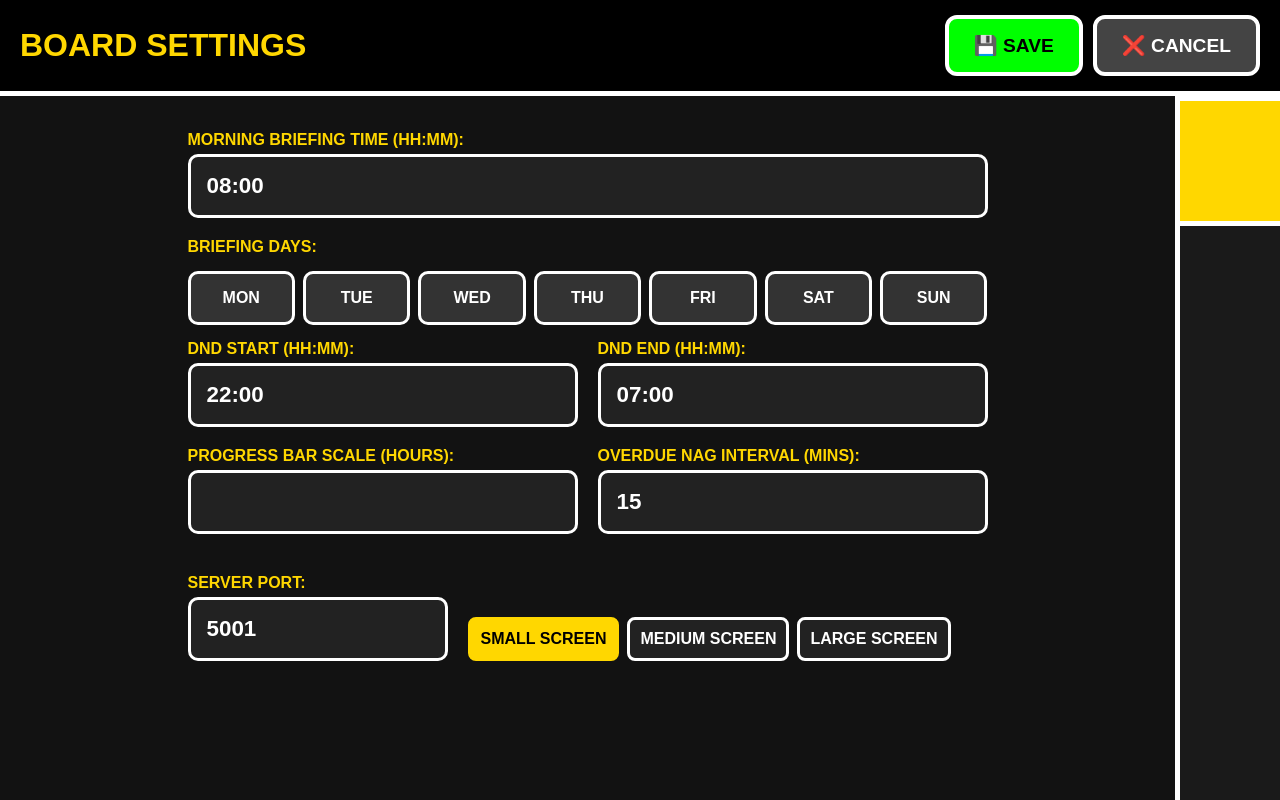
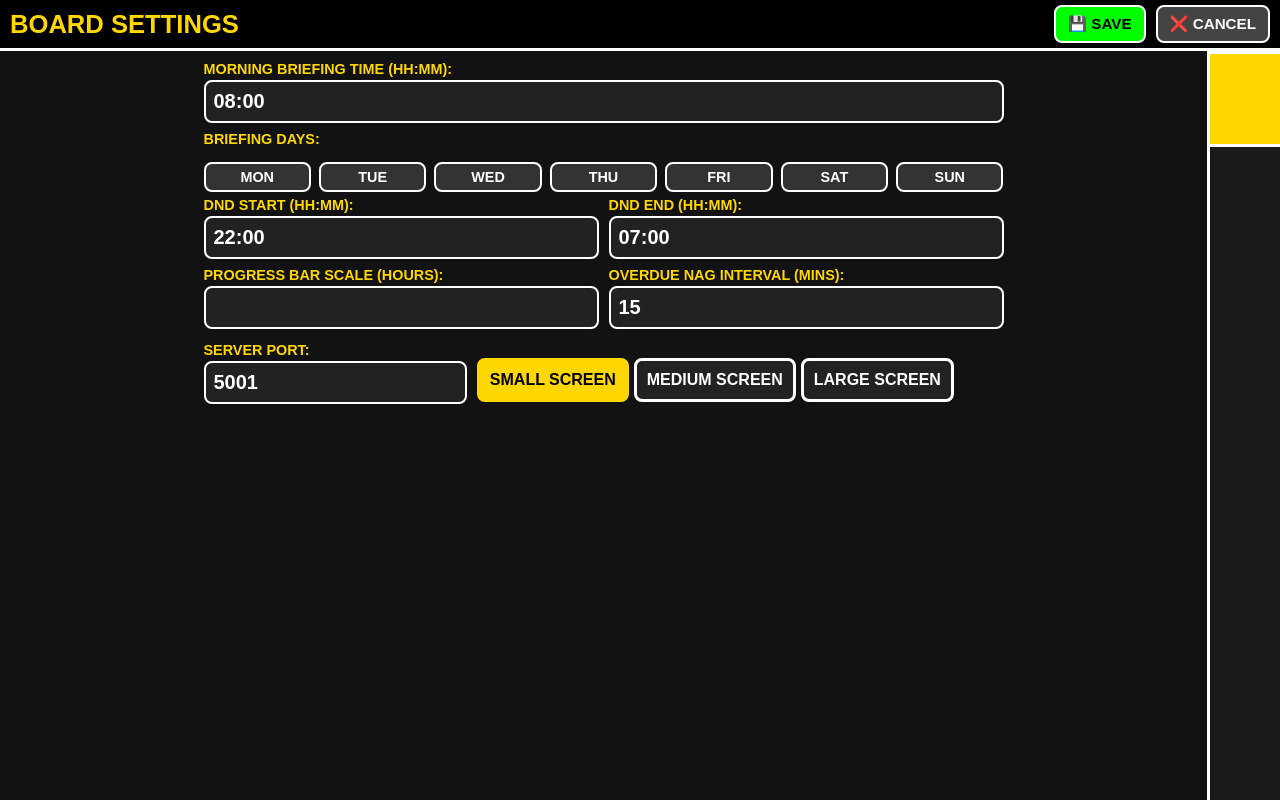
Before and after one commit to TheSharmanator/adhdtaskmanager, a Flask app: page /settings in a window 1280 px wide. Run offline with Flask 3, Linux system fonts and the light colour scheme; data comes from the database, SQL or seed files in the repository; parts of the project's set-up code (start-up, migrations or seed data) failed here and were passed over.

Commit message:
UI: scale down edit_task (40%) and settings (10-20%) with padding cleanup

```diff
--- a/templates/settings.html
+++ b/templates/settings.html
@@ -13,17 +13,17 @@
 
         /* --- STREAMLINED COMMAND HEADER --- */
         header {
-            background: #000; padding: 15px 20px; border-bottom: 5px solid white;
+            background: #000; padding: 5px 10px; border-bottom: 3px solid white;
             display: flex; justify-content: space-between; align-items: center; z-index: 100;
         }
 
-        h2 { margin: 0; font-size: 2rem; text-transform: uppercase; color: #ffd700; }
+        h2 { margin: 0; font-size: 1.6rem; text-transform: uppercase; color: #ffd700; }
 
         .header-btns { display: flex; gap: 10px; }
 
         .btn-header {
-            padding: 15px 25px; border: 4px solid white; border-radius: 12px;
-            font-weight: 900; font-size: 1.2rem; text-decoration: none; text-transform: uppercase;
+            padding: 8px 12px; border: 2px solid white; border-radius: 8px;
+            font-weight: 900; font-size: 0.95rem; text-decoration: none; text-transform: uppercase;
             cursor: pointer; display: flex; align-items: center;
         }
         .btn-save { background: #00ff00; color: black; }
@@ -33,41 +33,41 @@
         #main-container { display: flex; flex: 1; overflow: hidden; }
 
         #scroll-area {
-            flex: 1; overflow-y: scroll; padding: 20px;
+            flex: 1; overflow-y: scroll; padding: 5px;
             scrollbar-width: none; -ms-overflow-style: none;
         }
         #scroll-area::-webkit-scrollbar { display: none; }
 
         /* Chunky Scrollbar */
         #custom-scrollbar {
-            width: 100px; background: #1a1a1a; border-left: 5px solid white;
+            width: 70px; background: #1a1a1a; border-left: 3px solid white;
             position: relative; cursor: pointer;
         }
         #scroll-thumb {
-            width: 100%; height: 120px; background: #ffd700;
-            border-bottom: 5px solid white; border-top: 5px solid white;
+            width: 100%; height: 90px; background: #ffd700;
+            border-bottom: 3px solid white; border-top: 3px solid white;
             position: absolute; top: 0;
         }
 
         form { width: 100%; max-width: 800px; margin: 0 auto; padding-bottom: 50px; }
-        label { font-size: 1.0rem; font-weight: bold; color: #ffd700; display: block; margin-top: 15px; text-transform: uppercase; }
+        label { font-size: 0.9rem; font-weight: bold; color: #ffd700; display: block; margin-top: 5px; text-transform: uppercase; }
 
         input {
-            width: 100%; padding: 16px; margin: 5px 0; background: #222;
-            color: white; border: 3px solid white; font-size: 1.4rem;
-            font-weight: 900; border-radius: 10px; box-sizing: border-box;
+            width: 100%; padding: 8px; margin: 3px 0; background: #222;
+            color: white; border: 2px solid white; font-size: 1.25rem;
+            font-weight: 900; border-radius: 8px; box-sizing: border-box;
         }
 
-        .side-by-side { display: flex; gap: 20px; width: 100%; }
+        .side-by-side { display: flex; gap: 10px; width: 100%; }
         .side-by-side div { flex: 1; }
 
         /* Day Selector */
         .day-selector { display: flex; gap: 8px; margin-top: 15px; }
         .day-selector input { display: none; }
         .day-selector label {
-            flex: 1; padding: 15px 5px; background: #333;
-            border: 3px solid white; border-radius: 10px; text-align: center;
-            cursor: pointer; font-size: 1.0rem; color: white; margin-top: 0;
+            flex: 1; padding: 5px 2px; background: #333;
+            border: 2px solid white; border-radius: 8px; text-align: center;
+            cursor: pointer; font-size: 0.9rem; color: white; margin-top: 0;
             font-weight: 900;
         }
         .day-selector input:checked + label { background: #0066ff; border-color: #ffd700; }
@@ -129,12 +129,12 @@
                     </div>
                 </div>
 
-                <div class="side-by-side" style="align-items: flex-end; margin-top: 20px;">
+                <div class="side-by-side" style="align-items: flex-end; margin-top: 5px;">
                     <div style="flex: 1;">
                         <label>SERVER PORT:</label>
                         <input type="number" name="port" class="input" value="{{ settings.port or '5001' }}">
                     </div>
-                    <div style="flex: 2; display: flex; gap: 8px; padding-bottom: 5px;">
+                    <div style="flex: 2; display: flex; gap: 5px; padding-bottom: 5px;">
                         <button type="button" class="p-btn screen-btn active" onclick="setScreenSize('small', this)">SMALL SCREEN</button>
                         <button type="button" class="p-btn screen-btn" onclick="setScreenSize('medium', this)">MEDIUM SCREEN</button>
                         <button type="button" class="p-btn screen-btn" onclick="setScreenSize('large', this)">LARGE SCREEN</button>
```
Also changed, not shown: templates/edit_task.html (+18 -18 lines).
